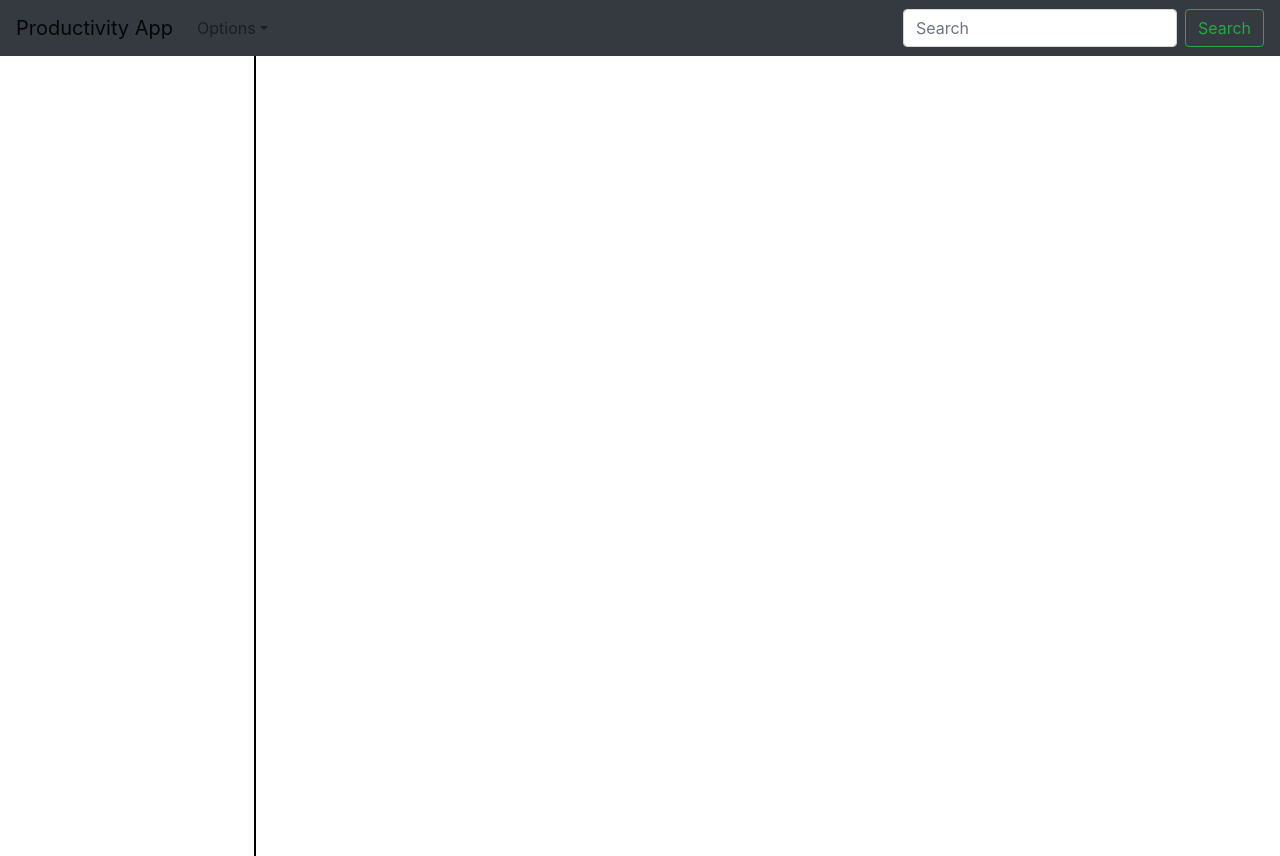
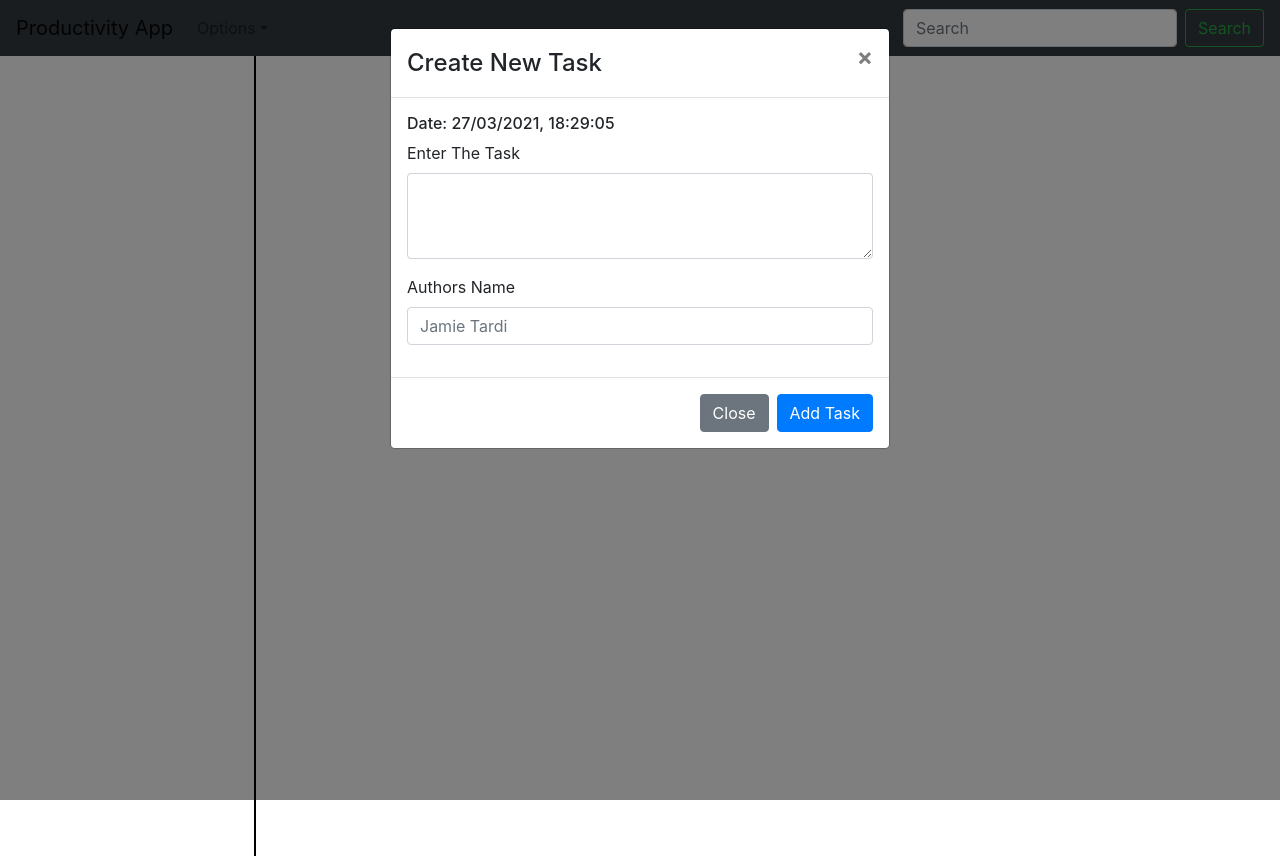
Before and after one commit to jamieTardi/productivity, a React (Create React App) app: page / in a window 1280 px wide. Built offline with nearby package versions, Linux system fonts and the light colour scheme.

Commit message:
added state and objectification to modal

```diff
--- a/src/App.js
+++ b/src/App.js
@@ -1,12 +1,19 @@
-import React from 'react';
+import React, { useState } from 'react';
 import 'bootstrap/dist/css/bootstrap.min.css';
 import './Styles/styles.css';
 import { TopNav, LayoutColumns } from './components/Index';
 function App() {
+	const [newItemText, setNewItemText] = useState('');
+	const [newItem, setNewItem] = useState({});
 	return (
 		<div className='App'>
 			<TopNav />
-			<LayoutColumns />
+			<LayoutColumns
+				newItemText={newItemText}
+				setNewItemText={setNewItemText}
+				newItem={newItem}
+				setNewItem={setNewItem}
+			/>
 		</div>
 	);
 }
--- a/src/components/LayoutColumns.jsx
+++ b/src/components/LayoutColumns.jsx
@@ -1,9 +1,21 @@
 import React from 'react';
 import { NewItems } from './Columns/Index';
+import { NewItem } from './Index';
 
-const LayoutColumns = () => {
+const LayoutColumns = ({
+	newItemText,
+	setNewItemText,
+	newItem,
+	setNewItem,
+}) => {
 	return (
 		<div>
+			<NewItem
+				newItemText={newItemText}
+				setNewItemText={setNewItemText}
+				newItem={newItem}
+				setNewItem={setNewItem}
+			/>
 			<NewItems />
 		</div>
 	);
--- a/src/components/NewItem.jsx
+++ b/src/components/NewItem.jsx
@@ -1,10 +1,67 @@
-import React from 'react';
-import Modal from 'react-bootstrap/Modal';
+import React, { useState } from 'react';
+import { Modal, Button, Form } from 'react-bootstrap';
 
-const NewItem = () => {
+const NewItem = ({ newItemText, setNewItemText, newItem, setNewItem }) => {
+	const [show, setShow] = useState(true);
+	const [authorName, setAuthorName] = useState('');
+
+	const handleClose = () => setShow(false);
+	const handleShow = () => setShow(true);
+
+	let todaysDate = new Date().toLocaleString('en-GB');
+
+	const handleNewTask = () => {
+		setNewItem({ date: todaysDate, author: authorName, task: newItemText });
+		setNewItemText('');
+		setAuthorName('');
+		handleClose();
+		console.log(newItem);
+	};
+
 	return (
 		<div>
-			<p> Modal</p>
+			<Modal
+				show={show}
+				onHide={handleClose}
+				backdrop='static'
+				keyboard={false}>
+				<Modal.Header closeButton>
+					<Modal.Title>Create New Task</Modal.Title>
+				</Modal.Header>
+				<Modal.Body>
+					<h6>Date: {todaysDate}</h6>
+					<Form>
+						<Form.Group controlId='exampleForm.ControlTextarea1'>
+							<Form.Label>Enter The Task</Form.Label>
+							<Form.Control
+								as='textarea'
+								rows={3}
+								onChange={(e) => {
+									setNewItemText(e.target.value);
+								}}
+							/>
+						</Form.Group>
+						<Form.Group controlId='exampleForm.ControlInput1'>
+							<Form.Label>Authors Name</Form.Label>
+							<Form.Control
+								type='name'
+								placeholder='Jamie Tardi'
+								onChange={(e) => {
+									setAuthorName(e.target.value);
+								}}
+							/>
+						</Form.Group>
+					</Form>
+				</Modal.Body>
+				<Modal.Footer>
+					<Button variant='secondary' onClick={handleClose}>
+						Close
+					</Button>
+					<Button variant='primary' onClick={handleNewTask}>
+						Add Task
+					</Button>
+				</Modal.Footer>
+			</Modal>
 		</div>
 	);
 };
```
